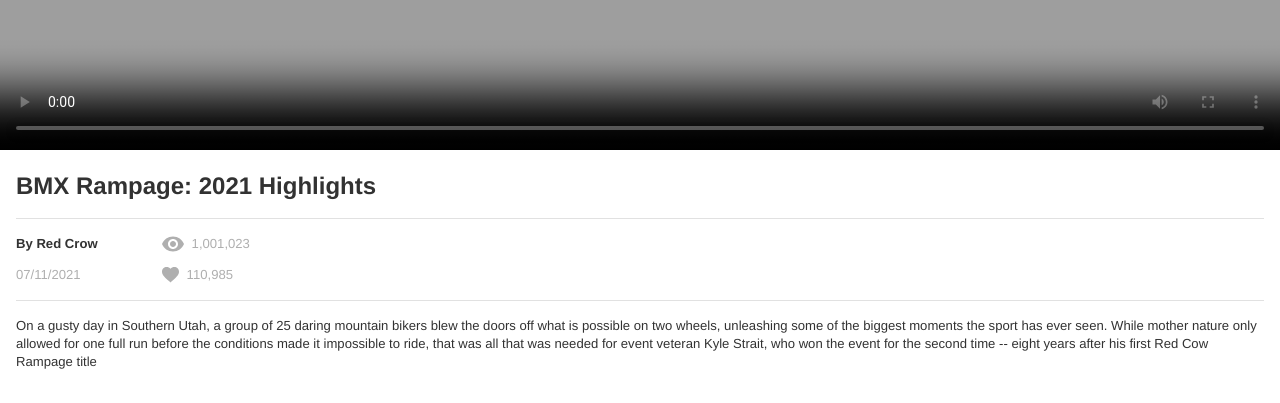
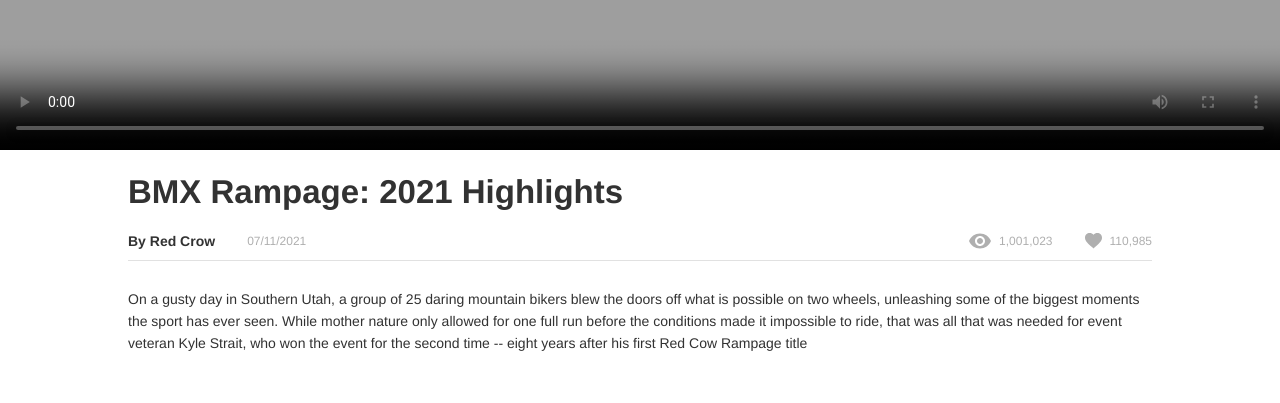
Before and after one commit to anitayawson/anita-yawson-brainflix, a React (Create React App) app: page / in a window 1280 px wide. Shown: the part 882-1285 px from the top of the page. Built offline with nearby package versions, Linux system fonts and the light colour scheme.

Commit message:
VideoInfo component: Add responsive styling for all breakpoints, fix spacing on header component

```diff
--- a/src/components/Header/Header.scss
+++ b/src/components/Header/Header.scss
@@ -8,8 +8,8 @@
   gap: 1rem;
 
   @include tablet {
-    padding-left: 2rem;
-    padding-right: 2rem;
+    padding-left: 2.5rem;
+    padding-right: 2.5rem;
     flex-direction: row;
     align-items: center;
     justify-content: space-between;
@@ -69,6 +69,7 @@
 
   &__user-img {
     width: 2.5rem;
+    height: 2.5rem;
     border-radius: 50%;
     object-fit: cover;
     object-position: 20%;
--- a/src/components/VideoInfo/VideoInfo.scss
+++ b/src/components/VideoInfo/VideoInfo.scss
@@ -3,6 +3,16 @@
 
 .video-info {
   padding: 1rem;
+
+  @include tablet {
+    padding-left: 2.5rem;
+    padding-right: 2.5rem;
+  }
+
+  @include desktop {
+    padding-left: 10%;
+    padding-right: 10%;
+  }
 
   &__title {
     @include page-header;
@@ -11,11 +21,18 @@
 
   &__content-wrapper {
     display: flex;
-    gap: 4rem;
+    gap: 5rem;
     border-top: $divider;
     border-bottom: $divider;
     padding-top: 1rem;
     padding-bottom: 1rem;
+
+    @include tablet {
+      justify-content: space-between;
+      border-top: none;
+      padding-top: 0;
+      padding-bottom: 0.5rem;
+    }
   }
 
   &__name-and-date,
@@ -23,6 +40,11 @@
     display: flex;
     flex-direction: column;
     gap: 0.8rem;
+
+    @include tablet {
+      flex-direction: row;
+      gap: 2rem;
+    }
   }
 
   &__views-wrapper,
@@ -38,11 +60,19 @@
   &__detail {
     @include body-text;
     color: $silver;
+
+    @include tablet {
+      font-size: 0.75rem;
+    }
   }
 
   &__description {
     margin-top: 1rem;
     margin-bottom: 1rem;
     @include body-text;
+
+    @include tablet {
+      margin-top: 1.7rem;
+    }
   }
 }
--- a/src/styles/partials/_mixins.scss
+++ b/src/styles/partials/_mixins.scss
@@ -16,6 +16,11 @@
   font-size: 1.5rem;
   line-height: 2rem;
   font-weight: $font-bold;
+
+  @include tablet {
+    font-size: 2.0625rem;
+    line-height: 2.75rem;
+  }
 }
 
 @mixin section-header {
@@ -25,12 +30,24 @@
   font-size: 0.82rem;
   line-height: 1.125rem;
   font-weight: $font-bold;
+
+  @include tablet {
+    font-size: 0.875rem;
+    line-height: 1.375rem;
+  }
 }
 
 @mixin body-text {
   font-size: 0.82rem;
   line-height: 1.125rem;
+
+  @include tablet {
+    font-size: 0.875rem;
+    line-height: 1.375rem;
+  }
 }
 
 @mixin label-styles {
+  font-size: 0.75rem;
+  line-height: 1.25rem;
 }
--- a/src/styles/partials/_variables.scss
+++ b/src/styles/partials/_variables.scss
@@ -18,4 +18,4 @@
 $tablet-breakpoint: 768px;
 $desktop-breakpoint: 1280px;
 
-$divider: solid 1.5px $mercury;
+$divider: solid 1px $mercury;
```
